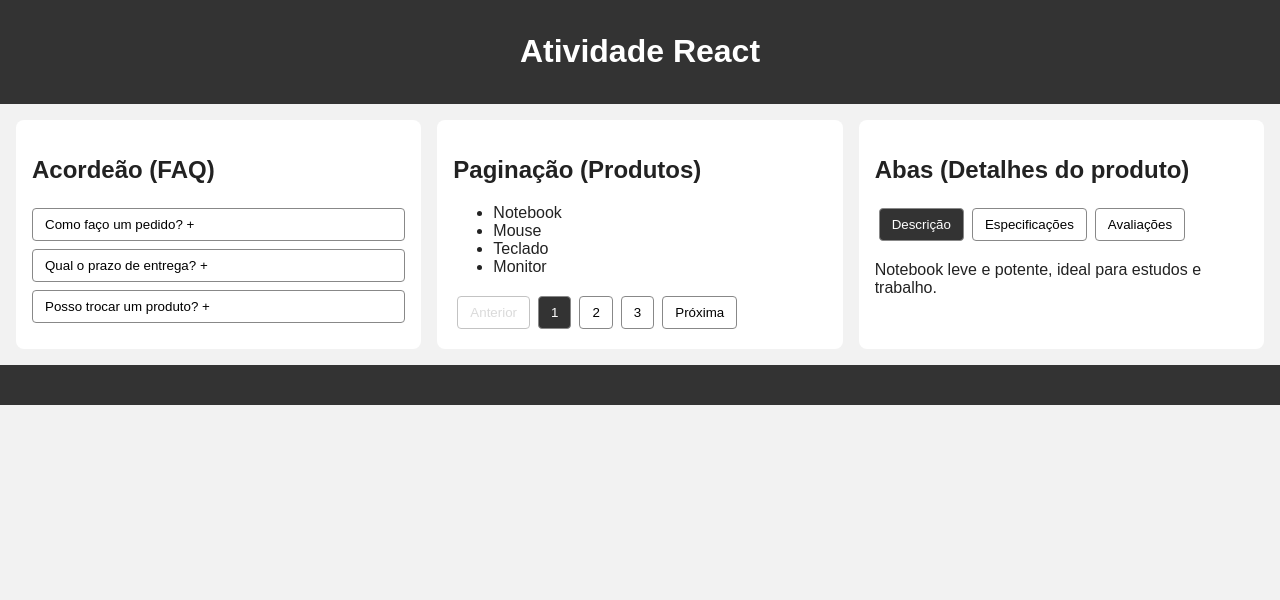
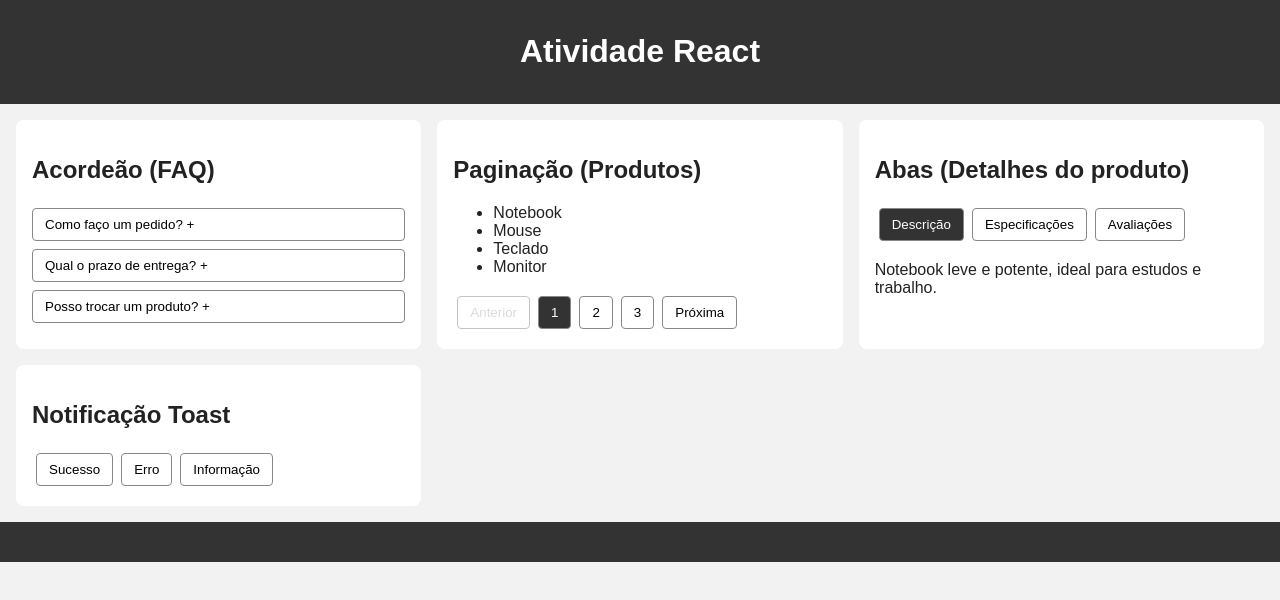
Before and after one commit to ViniciusSousaaa/atividade-react, a React (Vite) app: page / in a window 1280 px wide. Shown: the top 600 px of the page. Built offline with nearby package versions, Linux system fonts and the light colour scheme.

Commit message:
Adiciona componente toast

```diff
--- a/src/App.jsx
+++ b/src/App.jsx
@@ -1,7 +1,8 @@
-import { useState } from 'react'
+import { useState, useCallback } from 'react'
 import Accordion from './components/Accordion'
 import Pagination from './components/Pagination'
 import Tabs from './components/Tabs'
+import Toast from './components/Toast'
 
 const faqItems = [
   { title: 'Como faço um pedido?', content: 'Escolha o produto, clique em comprar e siga as etapas do carrinho.' },
@@ -27,6 +28,14 @@ function App() {
   const totalPages = Math.ceil(products.length / ITEMS_PER_PAGE)
   const start = (currentPage - 1) * ITEMS_PER_PAGE
   const visibleProducts = products.slice(start, start + ITEMS_PER_PAGE)
+
+  const [toast, setToast] = useState(null)
+
+  function showToast(message, type) {
+    setToast({ message, type })
+  }
+
+  const closeToast = useCallback(() => setToast(null), [])
 
   return (
     <>
@@ -58,11 +67,20 @@ function App() {
           <h2>Abas (Detalhes do produto)</h2>
           <Tabs tabs={productTabs} />
         </section>
+
+        <section className="card">
+          <h2>Notificação Toast</h2>
+          <button onClick={() => showToast('Operação realizada com sucesso!', 'success')}>Sucesso</button>
+          <button onClick={() => showToast('Erro ao salvar os dados.', 'error')}>Erro</button>
+          <button onClick={() => showToast('Você tem uma nova mensagem.', 'info')}>Informação</button>
+        </section>
       </main>
 
       <footer className="footer">
         <p></p>
       </footer>
+
+      {toast && <Toast message={toast.message} type={toast.type} onClose={closeToast} />}
     </>
   )
 }
--- /dev/null
+++ b/src/components/Toast.jsx
@@ -0,0 +1,19 @@
+import { useEffect } from 'react'
+
+function Toast({ message, type, onClose }) {
+  useEffect(() => {
+    const timer = setTimeout(onClose, 3000)
+    return () => clearTimeout(timer)
+  }, [message, onClose])
+
+  return (
+    <div className={`toast toast-${type}`} role="status" aria-live="polite">
+      <span>{message}</span>
+      <button onClick={onClose} aria-label="Fechar notificação">
+        ×
+      </button>
+    </div>
+  )
+}
+
+export default Toast
```
